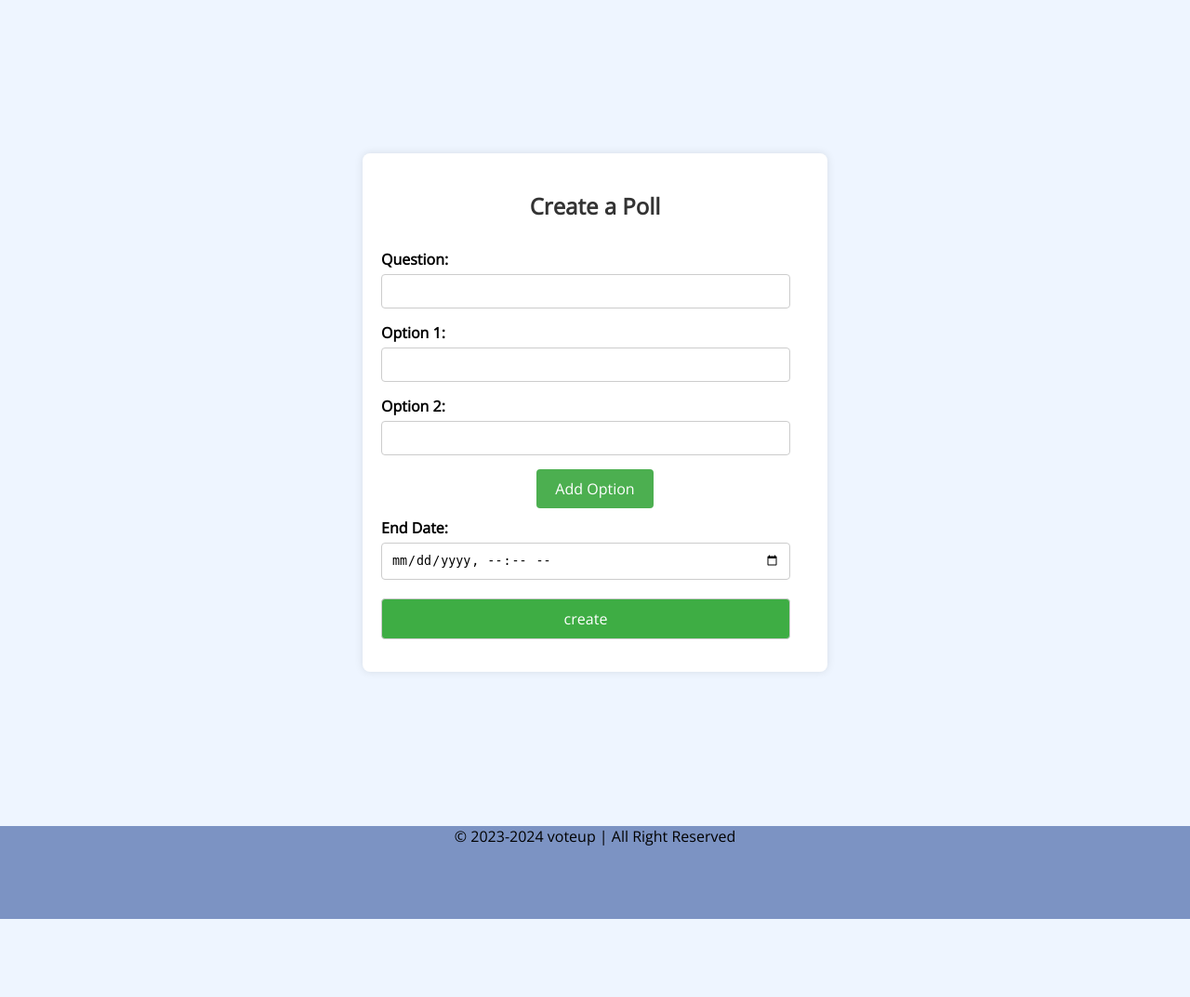
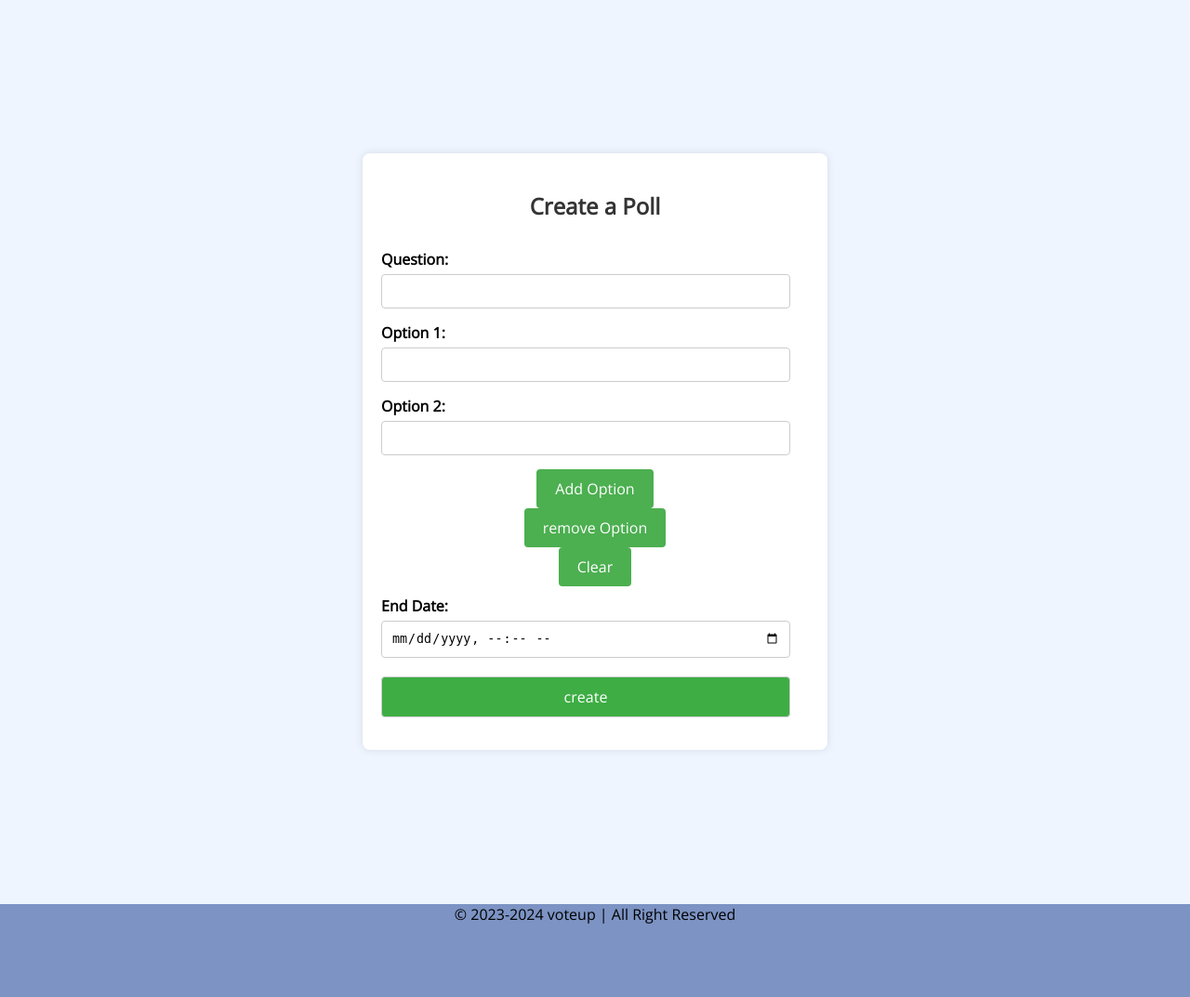
Before and after one commit to MajdFiras/Voteup, a PHP site: page /createpolls.php in a window 1280 px wide. Shown: the part 231-1304 px from the top of the page at 93% size. Before the commit the page ends 1220 px from the top, so only its background shows below. Run offline with PHP 8.4, Linux system fonts and the light colour scheme; a user stored in the database is signed in.

Commit message:
Update createpolls.php

```diff
--- a/createpolls.php
+++ b/createpolls.php
@@ -39,10 +39,19 @@ include("header.php");
                     </div>
             </div>
 
+            <div class="btn-conatiner">
             <div class="btn">
             <button type="button" onclick="addOption()">Add Option</button>
             </div>
 
+            <div class="btn">
+            <button type="button" onclick="removeOption()">remove Option</button>
+            </div>
+
+            <div class="btn">
+            <button type="button" onclick="clearAll()">Clear</button>
+            </div>
+            </div>
 
             <label for="end_date">End Date:</label>
             <input type="datetime-local" id="end_date" name="end_date" requird>
@@ -104,4 +113,22 @@ if (isset($_POST["create"])) {
 
             optionsContainer.appendChild(newOptionDiv);
         }
+
+        function removeOption() {
+            var optionsContainer = document.getElementById("options-container");
+
+        if (optionsContainer.children.length > 1) {
+            optionsContainer.removeChild(optionsContainer.lastChild);
+        }
+        }
+
+        function clearAll() {
+    document.getElementById("question").value = "";
+
+    var optionsInputs = document.getElementsByName("options[]");
+    for (var i = 0; i < optionsInputs.length; i++) {
+        optionsInputs[i].value = "";
+    }
+    }
+
     </script>
```
